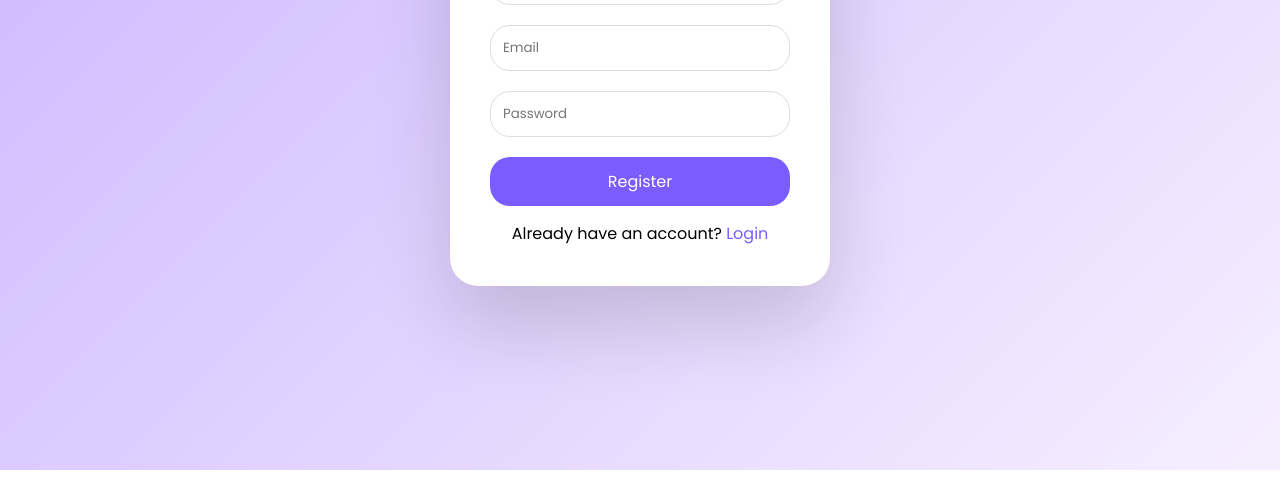
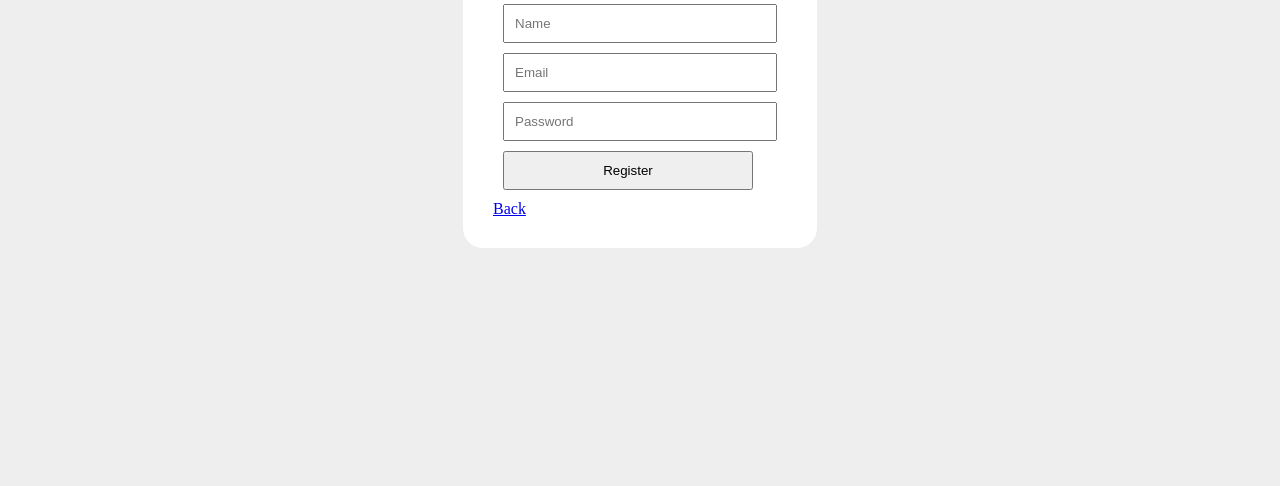
Before and after one commit to yogeshgoswami4821-ai/toy, a website: page register/index.html in a window 1280 px wide. Shown: the part 330-816 px from the top of the page. Drawn offline with Linux system fonts and the light colour scheme.

Commit message:
Update index.html

```diff
--- a/register/index.html
+++ b/register/index.html
@@ -1,70 +1,21 @@
 <!DOCTYPE html>
-<html lang="en">
+<html>
 <head>
-<meta charset="UTF-8">
-<title>Register | ToyVerse</title>
-<meta name="viewport" content="width=device-width, initial-scale=1.0">
-
-<link href="https://fonts.googleapis.com/css2?family=Poppins:wght@300;400;600;700&display=swap" rel="stylesheet">
-
+<title>Register</title>
 <style>
-*{margin:0;padding:0;box-sizing:border-box;font-family:Poppins}
-body{
-  background:linear-gradient(135deg,#cbb4ff,#f6efff);
-  height:100vh;
-  display:flex;
-  justify-content:center;
-  align-items:center;
-}
-
-.card{
-  background:white;
-  padding:40px;
-  width:380px;
-  border-radius:28px;
-  box-shadow:0 40px 80px rgba(0,0,0,.15);
-}
-
-h2{text-align:center;margin-bottom:20px}
-
-input{
-  width:100%;
-  padding:12px;
-  margin:10px 0;
-  border-radius:20px;
-  border:1px solid #ddd;
-}
-
-button{
-  width:100%;
-  padding:12px;
-  margin-top:10px;
-  border:none;
-  border-radius:20px;
-  background:#7b5cff;
-  color:white;
-  font-size:16px;
-  cursor:pointer;
-}
-
-p{text-align:center;margin-top:15px}
-a{text-decoration:none;color:#7b5cff;font-weight:500}
+body{display:flex;justify-content:center;align-items:center;height:100vh;font-family:Poppins;background:#eee}
+form{background:white;padding:30px;border-radius:20px}
+input,button{display:block;width:250px;margin:10px;padding:10px}
 </style>
 </head>
-
 <body>
-
-<div class="card">
-  <h2>Create Account 🧸</h2>
-
-  <input placeholder="Username">
-  <input placeholder="Email">
-  <input type="password" placeholder="Password">
-
-  <button onclick="alert('Register demo')">Register</button>
-
-  <p>Already have an account? <a href="../login/">Login</a></p>
-</div>
-
+<form>
+<h2>Register</h2>
+<input placeholder="Name">
+<input placeholder="Email">
+<input type="password" placeholder="Password">
+<button>Register</button>
+<a href="index.html">Back</a>
+</form>
 </body>
 </html>
```
